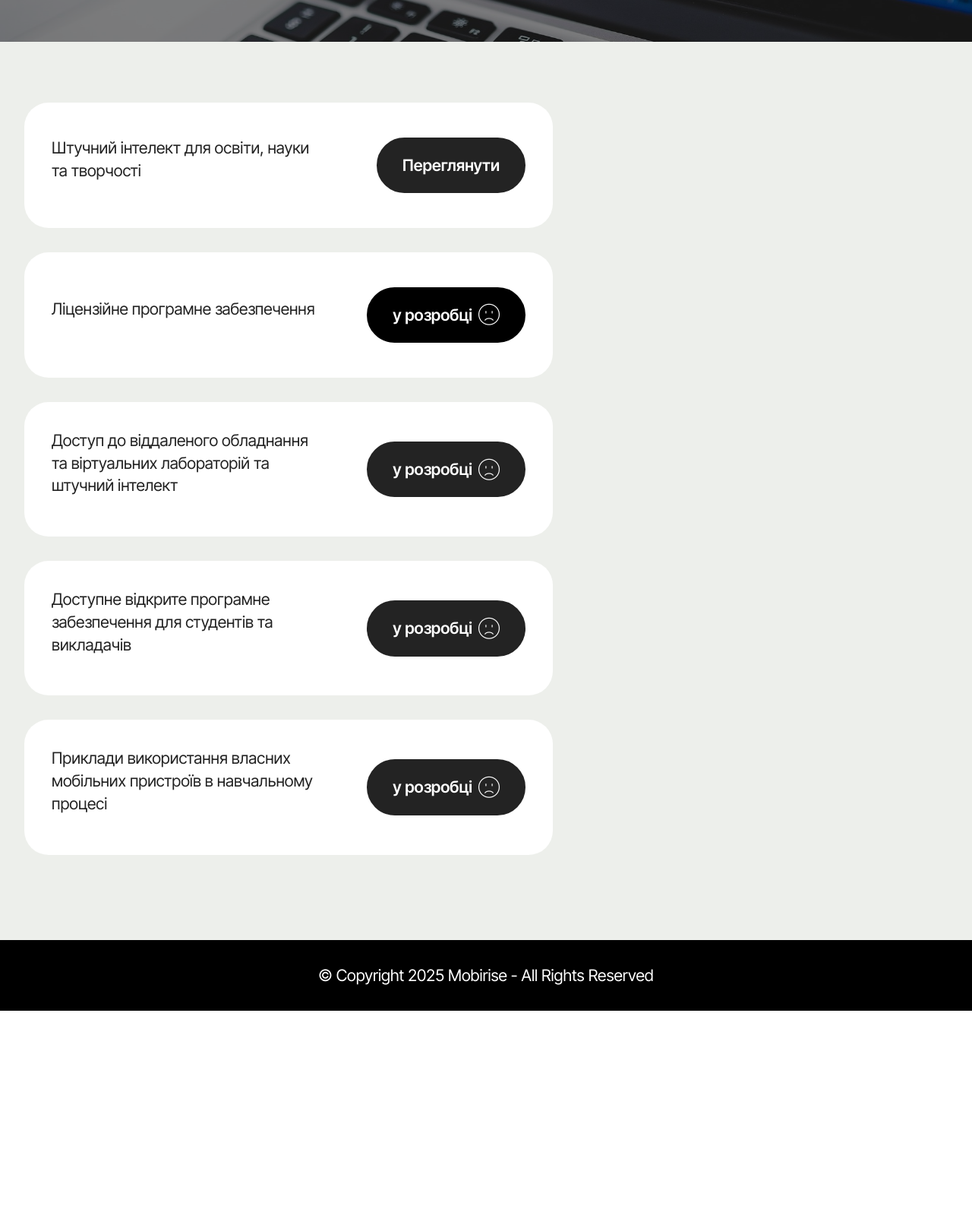
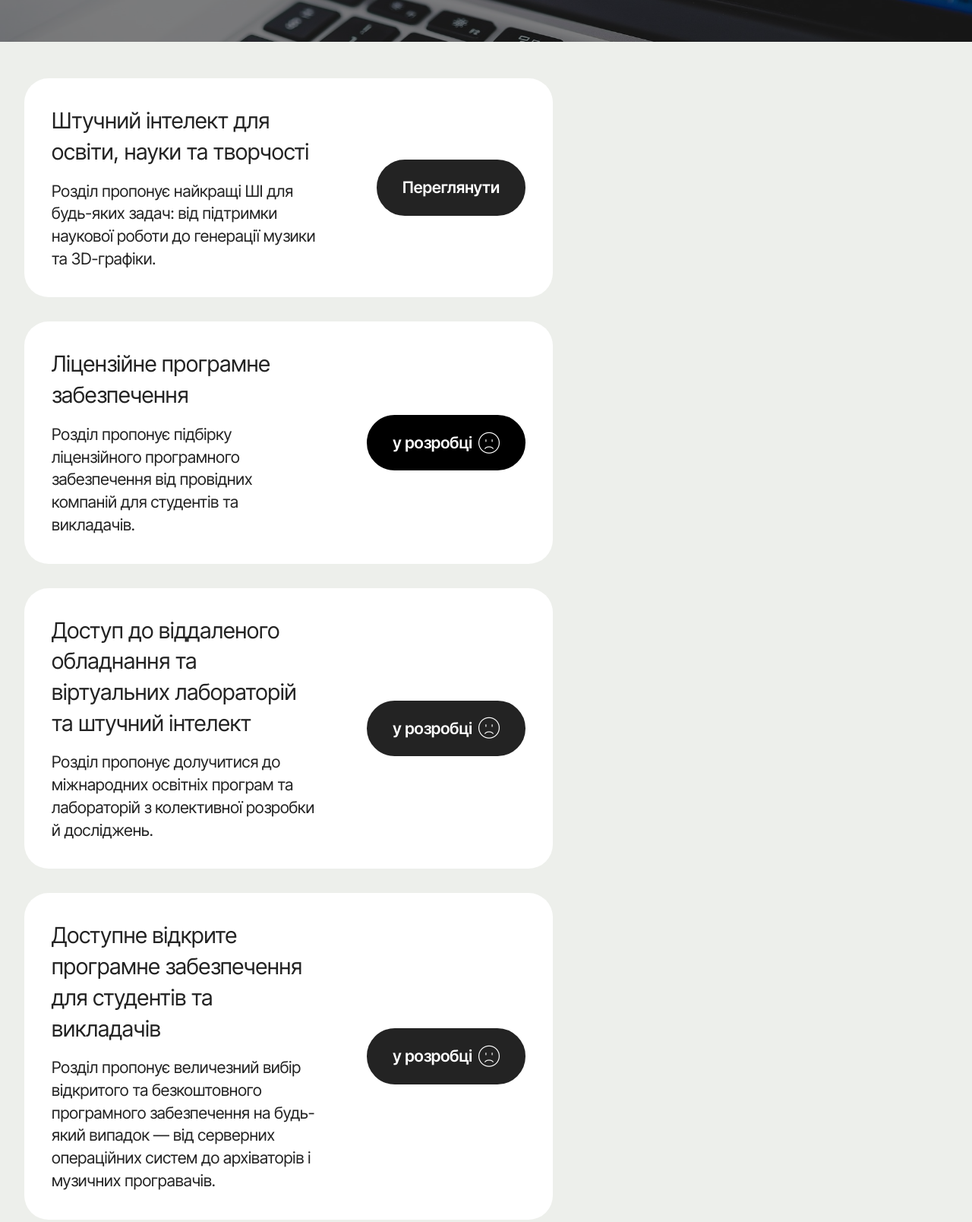
Before and after one commit to AndriyChekhovskyy/Site-Demo, a plain HTML site: page index.html in a window 1280 px wide. Shown: the part 440-2048 px from the top of the page at 76% size. Before the commit the page ends 1770 px from the top, so only its background shows below. Drawn offline with Linux system fonts and the light colour scheme; files whose address does not match are found by name.

Commit message:
Add files via upload

```diff
--- a/assets/mobirise/css/mbr-additional.css
+++ b/assets/mobirise/css/mbr-additional.css
@@ -842,8 +842,6 @@ a {
   color: #ffffff;
 }
 .cid-uSEHgGKQpD {
-  padding-top: 5rem;
-  padding-bottom: 5rem;
   background-color: #edefeb;
 }
 .cid-uSEHgGKQpD .item-wrapper {
--- a/index.html
+++ b/index.html
@@ -19,7 +19,7 @@
   <link rel="stylesheet" href="assets/theme/css/style.css">
   <link rel="preload" href="https://fonts.googleapis.com/css?family=Inter+Tight:100,200,300,400,500,600,700,800,900,100i,200i,300i,400i,500i,600i,700i,800i,900i&display=swap" as="style" onload="this.onload=null;this.rel='stylesheet'">
   <noscript><link rel="stylesheet" href="https://fonts.googleapis.com/css?family=Inter+Tight:100,200,300,400,500,600,700,800,900,100i,200i,300i,400i,500i,600i,700i,800i,900i&display=swap"></noscript>
-  <link rel="preload" as="style" href="assets/mobirise/css/mbr-additional.css?v=xaDoFx"><link rel="stylesheet" href="assets/mobirise/css/mbr-additional.css?v=xaDoFx" type="text/css">
+  <link rel="preload" as="style" href="assets/mobirise/css/mbr-additional.css?v=AosTSR"><link rel="stylesheet" href="assets/mobirise/css/mbr-additional.css?v=AosTSR" type="text/css">
 
 
 
@@ -44,7 +44,7 @@
   </div>
 </section>
 
-<section data-bs-version="5.1" class="people01 cid-uSEHgGKQpD" id="people01-4">
+<section data-bs-version="5.1" class="people01 cid-uSEHgGKQpD mbr-fullscreen" id="people01-4">
 
 
 
@@ -67,8 +67,8 @@
               <div class="col-md-7">
                 <div class="align-left">
 
-                  <h4 class="mbr-section-subtitle mbr-fonts-style mb-3 display-7">Штучний інтелект для освіти, науки та творчості</h4>
-                  <p class="mbr-section-text mbr-fonts-style mb-0 display-7"></p>
+                  <h4 class="mbr-section-subtitle mbr-fonts-style mb-3 display-5">Штучний інтелект для освіти, науки та творчості</h4>
+                  <p class="mbr-section-text mbr-fonts-style mb-0 display-7">Розділ пропонує найкращі ШІ для будь-яких задач: від підтримки наукової роботи до генерації музики та 3D-графіки.</p>
                 </div>
               </div>
 
@@ -83,8 +83,8 @@
               <div class="col-md-7">
                 <div class="align-left">
 
-                  <h4 class="mbr-section-subtitle mbr-fonts-style mb-3 display-7">Ліцензійне програмне забезпечення</h4>
-                  <p class="mbr-section-text mbr-fonts-style mb-0 display-7"></p>
+                  <h4 class="mbr-section-subtitle mbr-fonts-style mb-3 display-5">Ліцензійне програмне забезпечення</h4>
+                  <p class="mbr-section-text mbr-fonts-style mb-0 display-7">Розділ пропонує підбірку ліцензійного програмного забезпечення від провідних компаній для студентів та викладачів.</p>
                 </div>
               </div>
 
@@ -99,8 +99,8 @@
               <div class="col-md-7">
                 <div class="align-left">
 
-                  <h4 class="mbr-section-subtitle mbr-fonts-style mb-3 display-7">Доступ до віддаленого обладнання та віртуальних лабораторій та штучний інтелект</h4>
-                  <p class="mbr-section-text mbr-fonts-style mb-0 display-7"></p>
+                  <h4 class="mbr-section-subtitle mbr-fonts-style mb-3 display-5">Доступ до віддаленого обладнання та віртуальних лабораторій та штучний інтелект</h4>
+                  <p class="mbr-section-text mbr-fonts-style mb-0 display-7">Розділ пропонує долучитися до міжнародних освітніх програм та лабораторій з колективної розробки й досліджень.</p>
                 </div>
               </div>
 
@@ -115,8 +115,8 @@
               <div class="col-md-7">
                 <div class="align-left">
 
-                  <h4 class="mbr-section-subtitle mbr-fonts-style mb-3 display-7">Доступне відкрите програмне забезпечення для студентів та викладачів</h4>
-                  <p class="mbr-section-text mbr-fonts-style mb-0 display-7"></p>
+                  <h4 class="mbr-section-subtitle mbr-fonts-style mb-3 display-5">Доступне відкрите програмне забезпечення для студентів та викладачів</h4>
+                  <p class="mbr-section-text mbr-fonts-style mb-0 display-7">Розділ пропонує величезний вибір відкритого та безкоштовного програмного забезпечення на будь-який випадок — від серверних операційних систем до архіваторів і музичних програвачів.</p>
                 </div>
               </div>
 
@@ -131,8 +131,8 @@
               <div class="col-md-7">
                 <div class="align-left">
 
-                  <h4 class="mbr-section-subtitle mbr-fonts-style mb-3 display-7">Приклади використання власних мобільних пристроїв в навчальному процесі</h4>
-                  <p class="mbr-section-text mbr-fonts-style mb-0 display-7"></p>
+                  <h4 class="mbr-section-subtitle mbr-fonts-style mb-3 display-5">Приклади використання власних мобільних пристроїв в навчальному процесі</h4>
+                  <p class="mbr-section-text mbr-fonts-style mb-0 display-7">Розділ пропонує ознайомитися з прикладами використання власних мобільних пристроїв і деякими мобільними застосунками власної розробки.</p>
                 </div>
               </div>
 
@@ -157,13 +157,12 @@
         <div class="media-container-row align-center mbr-white">
             <div class="col-12">
                 <p class="mbr-text mb-0 mbr-fonts-style display-7">
-                    © Copyright 2025 Mobirise - All Rights Reserved
+                    © Copyright 2025 A-Ch - All Rights Reserved
                 </p>
             </div>
         </div>
     </div>
 
 
-
 </body>
 </html>
```
Also changed, not shown: assets/images/hashes.json (+1 -1 lines), page1.html (+2 -2 lines), page2.html (+6 -6 lines), assets/images/bgf8f8f8-flat750x075f-pad750x1000f8f8f8-3.jpg (added), assets/images/chatgpt-logo-openai-logo-ai-chatbot-chatgpt-copy-space-text-editorial-illustration-free-vector-1.jpg (added), assets/images/claude-logo-png-seeklogo-554541.png (added), assets/images/gemini-1.png (added), assets/images/logo5.png, assets/theme/js/script.js, 1 other file.
